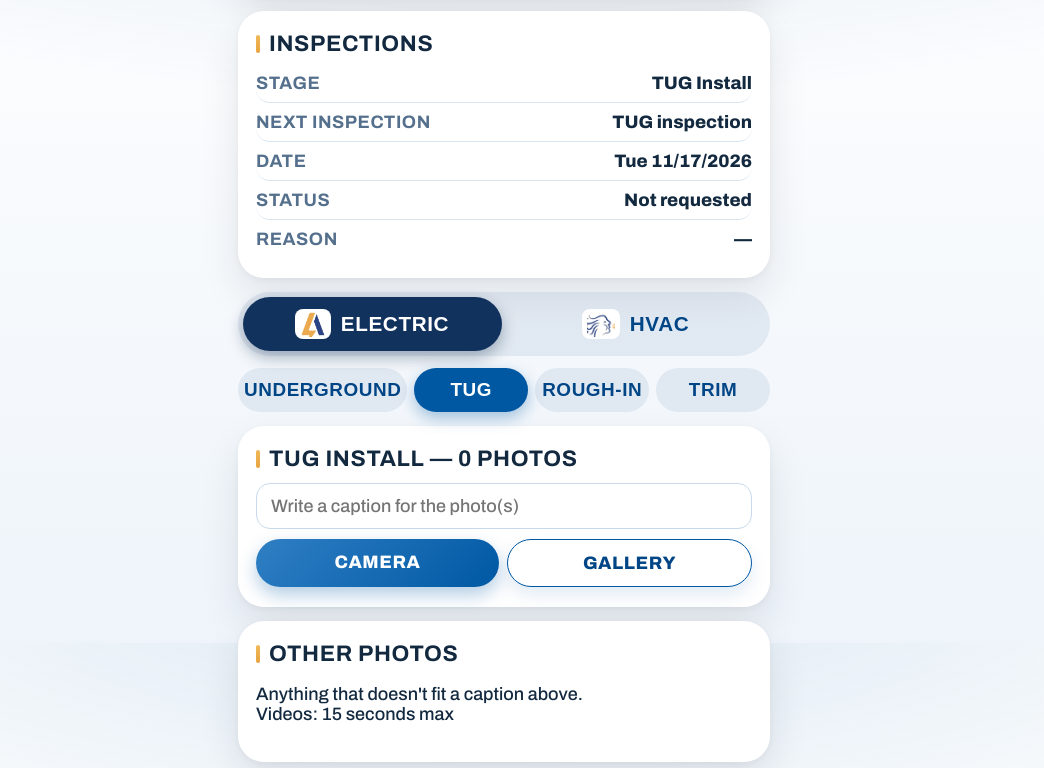
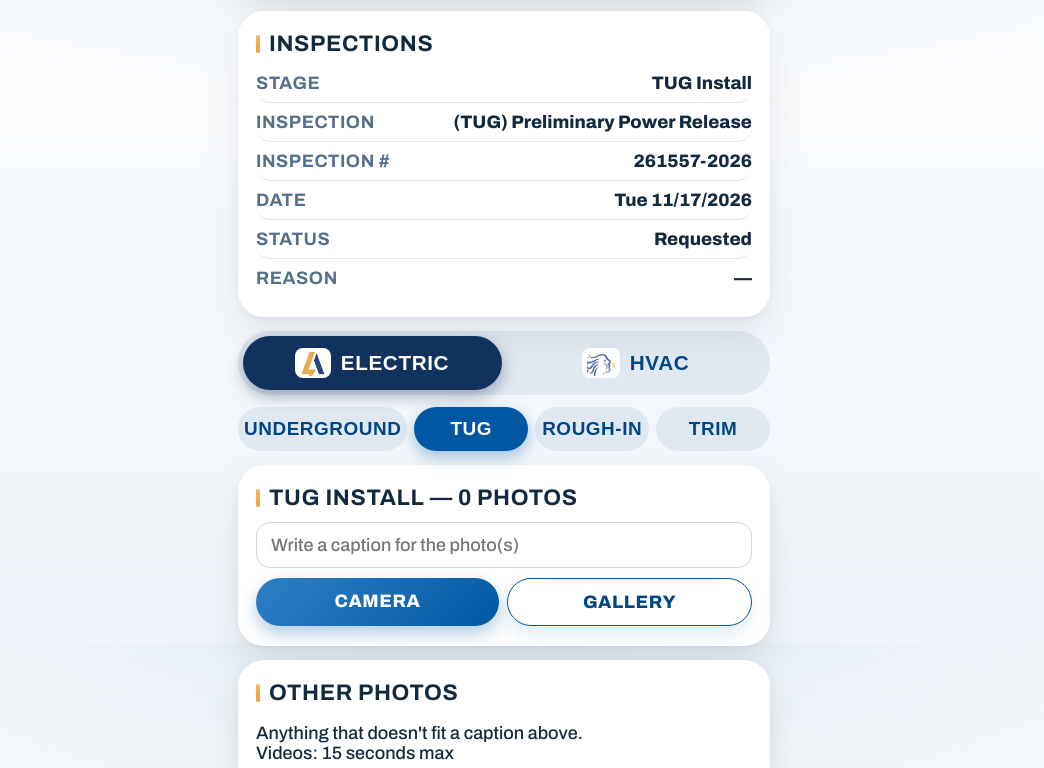
Before and after one commit to Sharmaelechvac/exj-root-tracker, a plain HTML site: page 14065/index.html in a window 1280 px wide. Shown: the part 2557-3325 px from the top of the page, without its empty margins (136-1180 px from the left). Drawn offline with Linux system fonts and the light colour scheme; no server answers.

Commit message:
Inspections: TUG inspection numbers + Requested status for 14065, 16321, 601 (Marion portal check 2026-11-15)

```diff
--- a/14065/index.html
+++ b/14065/index.html
@@ -198,7 +198,8 @@
     <h2 data-i18n="inspections">Inspections</h2>
     <dl class="jm-rows">
       <div><dt data-i18n="inspStage">Stage</dt><dd>TUG Install</dd></div>
-      <div><dt data-i18n="inspNext">Next inspection</dt><dd>TUG inspection</dd></div>
+      <div><dt>Inspection</dt><dd>(TUG) Preliminary Power Release</dd></div>
+      <div><dt>Inspection #</dt><dd>261557-2026</dd></div>
       <div><dt data-i18n="inspWhen">Date</dt><dd>Tue 11/17/2026</dd></div>
       <div><dt data-i18n="inspStatus">Status</dt><dd id="jm-insp">\u2014</dd></div>
       <div id="jm-reason-row" hidden><dt data-i18n="failReason">Reason</dt><dd id="jm-reason">\u2014</dd></div>
@@ -563,6 +564,6 @@
   <label class="ocam"><span data-i18n="otherCamera">Other camera</span><input type="file" accept="image/*,video/*" capture="environment" data-caption="other"></label>
   <label class="ogal"><span data-i18n="otherGallery">Other gallery</span><input type="file" accept="image/*,video/*" multiple data-caption="other"></label>
 </div></div>
-<script>window.JOB_PAGE = { id: "14065", address: "14065 SW 48th Avenue, Ocala, FL 34473", phase: "tug" };</script>
+<script>window.JOB_PAGE = { id: "14065", defaultMeta: { inspection_status: "requested" }, address: "14065 SW 48th Avenue, Ocala, FL 34473", phase: "tug" };</script>
 <script src="../app.js?v=30"></script>
 </body></html>
```
Also changed, not shown: 16321/index.html (+3 -2 lines), 601/index.html (+3 -2 lines).
